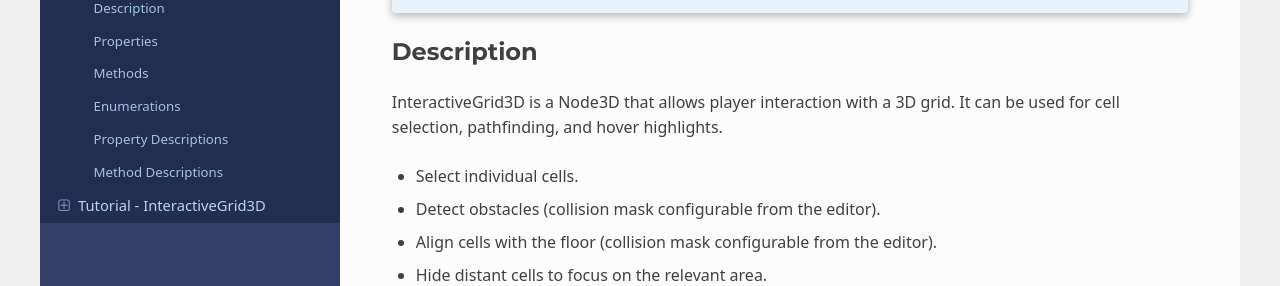
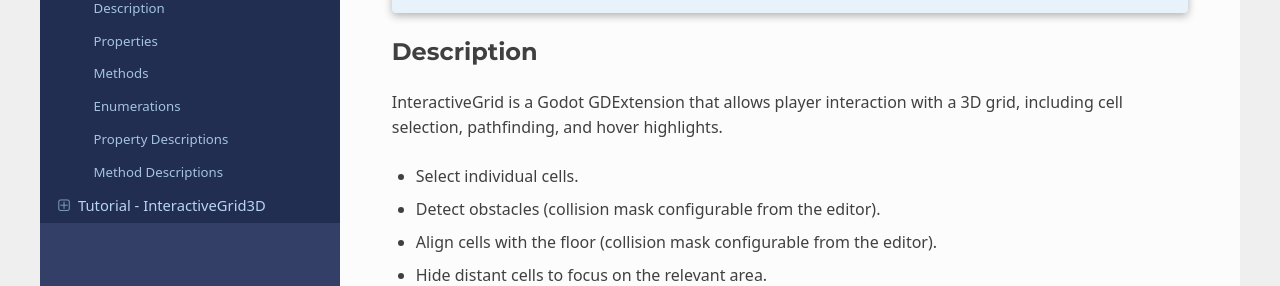
Before and after one commit to antoinecharruel/godot-gdextension-docs, a Sphinx documentation site: the page built from doc/interactive-grid/interactive-grid-3d.rst, in a window 1280 px wide and 900 px high. Shown: the part 305-591 px from the top of the window. Built offline with Sphinx 7.4.7 and the Read the Docs theme 3.1.0, drawn with Linux system fonts in a browser that asks for light colours.

Commit message:
docs: update InteractiveGrid description

```diff
--- a/doc/interactive-grid/interactive-grid-3d.rst
+++ b/doc/interactive-grid/interactive-grid-3d.rst
@@ -15,7 +15,7 @@
 Description
 -----------
 
-InteractiveGrid3D is a Node3D that allows player interaction with a 3D grid. It can be used for cell selection, pathfinding, and hover highlights.
+InteractiveGrid is a Godot GDExtension that allows player interaction with a 3D grid, including cell selection, pathfinding, and hover highlights.
 
 * Select individual cells.
 * Detect obstacles (collision mask configurable from the editor).
```
